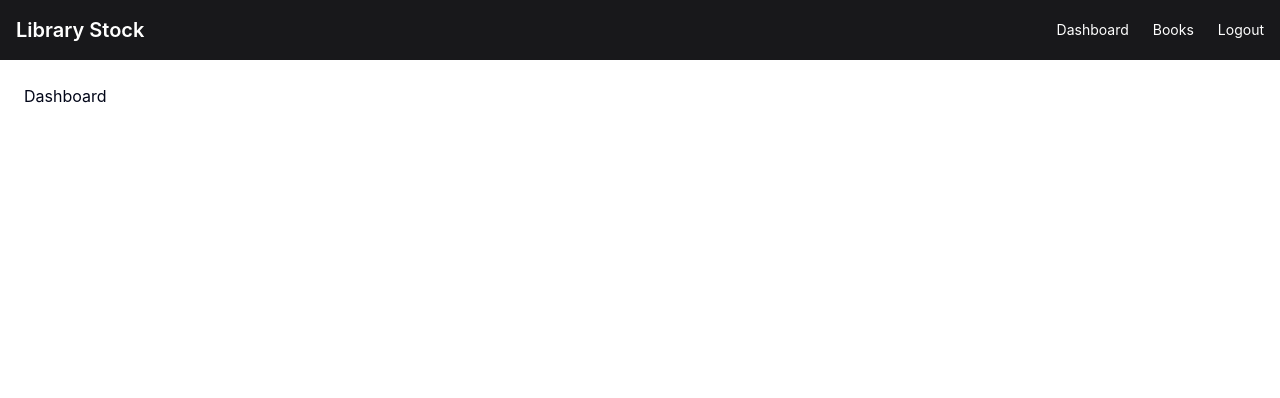
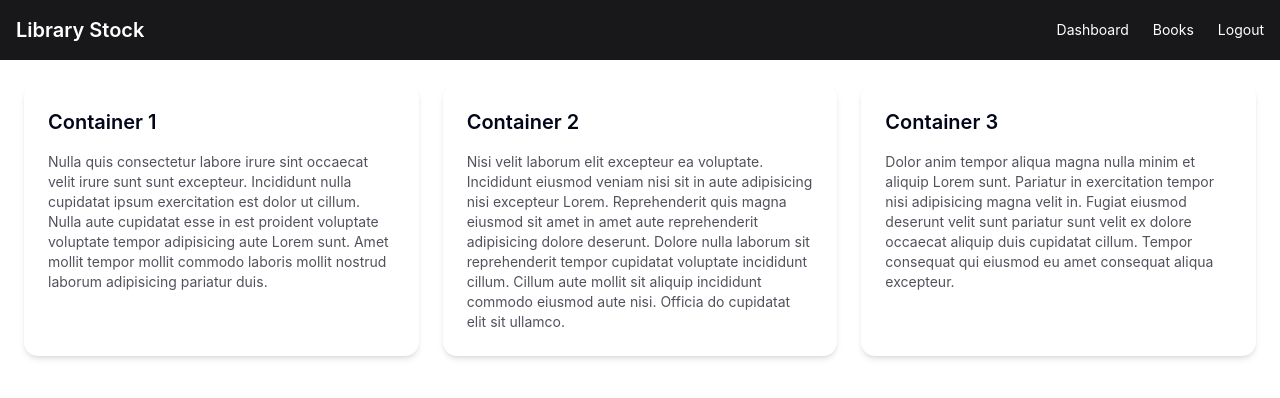
Before and after one commit to tiagostmg/frontend-library-stock, a Next.js app: page /dashboard in a window 1280 px wide. Shown: the top 398 px of the page. Built offline with nearby package versions, Linux system fonts and the light colour scheme.

Commit message:
feat: add auth and axios

```diff
--- a/app/(app)/dashboard/page.tsx
+++ b/app/(app)/dashboard/page.tsx
@@ -1,5 +1,30 @@
 export default function DashboardPage() {
-    return(
-        <p>Dashboard</p>
-    )
+  return (
+    <div className="flex gap-6 w-full">
+
+      {/* CARD 1 */}
+      <div className="flex-1 bg-white dark:bg-zinc-900 p-6 rounded-xl shadow-md">
+        <h2 className="text-xl font-semibold mb-4">Container 1</h2>
+        <p className="text-sm text-zinc-600 dark:text-zinc-300">
+          Nulla quis consectetur labore irure sint occaecat velit irure sunt sunt excepteur. Incididunt nulla cupidatat ipsum exercitation est dolor ut cillum. Nulla aute cupidatat esse in est proident voluptate voluptate tempor adipisicing aute Lorem sunt. Amet mollit tempor mollit commodo laboris mollit nostrud laborum adipisicing pariatur duis.
+        </p>
+      </div>
+
+      {/* CARD 2 */}
+      <div className="flex-1 bg-white dark:bg-zinc-900 p-6 rounded-xl shadow-md">
+        <h2 className="text-xl font-semibold mb-4">Container 2</h2>
+        <p className="text-sm text-zinc-600 dark:text-zinc-300">
+          Nisi velit laborum elit excepteur ea voluptate. Incididunt eiusmod veniam nisi sit in aute adipisicing nisi excepteur Lorem. Reprehenderit quis magna eiusmod sit amet in amet aute reprehenderit adipisicing dolore deserunt. Dolore nulla laborum sit reprehenderit tempor cupidatat voluptate incididunt cillum. Cillum aute mollit sit aliquip incididunt commodo eiusmod aute nisi. Officia do cupidatat elit sit ullamco.
+        </p>
+      </div>
+
+      {/* CARD 3 */}
+      <div className="flex-1 bg-white dark:bg-zinc-900 p-6 rounded-xl shadow-md">
+        <h2 className="text-xl font-semibold mb-4">Container 3</h2>
+        <p className="text-sm text-zinc-600 dark:text-zinc-300">
+          Dolor anim tempor aliqua magna nulla minim et aliquip Lorem sunt. Pariatur in exercitation tempor nisi adipisicing magna velit in. Fugiat eiusmod deserunt velit sunt pariatur sunt velit ex dolore occaecat aliquip duis cupidatat cillum. Tempor consequat qui eiusmod eu amet consequat aliqua excepteur.
+        </p>
+      </div>
+    </div>
+  );
 }
--- a/app/(app)/layout.tsx
+++ b/app/(app)/layout.tsx
@@ -6,7 +6,7 @@ export default function AppLayout({ children }: { children: React.ReactNode }) {
 
       {/* HEADER */}
       <header className="bg-zinc-900 text-white p-4 flex items-center justify-between">
-        <h1 className="text-xl font-semibold">Library Stock</h1>
+        <Link href="/dashboard" className="text-xl font-semibold hover:text-zinc-300">Library Stock</Link>
 
         {/* NAVBAR */}
         <nav className="flex gap-6 text-sm">
--- a/app/layout.tsx
+++ b/app/layout.tsx
@@ -2,6 +2,7 @@ import type { Metadata } from "next";
 import { Geist, Geist_Mono } from "next/font/google";
 import "./globals.css";
 import { Toaster } from "sonner";
+import { AuthProvider } from "@/context/AuthContext";
 
 const geistSans = Geist({
   variable: "--font-geist-sans",
@@ -28,8 +29,10 @@ export default function RootLayout({
       <body
         className={`${geistSans.variable} ${geistMono.variable} antialiased`}
       >
-        <Toaster/>
-        {children}
+        <AuthProvider>
+          <Toaster/>
+          {children}
+        </AuthProvider>
       </body>
     </html>
   );
--- a/app/login/page.tsx
+++ b/app/login/page.tsx
@@ -2,25 +2,25 @@
 
 import { Button } from "@/components/ui/button";
 import { Input } from "@/components/ui/input";
+import { useState } from "react";
+import { useAuth } from "@/hooks/useAuth";
+import { toast } from "sonner";
 import { useRouter } from "next/navigation";
-import { useState } from "react";
-import { toast } from "sonner";
 
 export default function LoginPage() {
+  const { login } = useAuth();
   const router = useRouter();
 
-  const [cpf, setCpf] = useState<string>('')
-  const [password, setPassword] = useState<string>('')
+  const [cpf, setCpf] = useState("");
+  const [password, setPassword] = useState("");
 
-  const handleLogin = (e: React.FormEvent) => {
-    e.preventDefault()
-
-    if (cpf=='123' && password=='123') {
-      toast.success("Login OK")
-      router.push("/dashboard")
-    }
-    else {
-      toast.error("Credenciais inválidas")
+  async function handleLogin() {
+    try {
+      await login(cpf, password);
+      toast.success("Login OK");
+      router.push("/dashboard");
+    } catch (err) {
+      toast.error("Credenciais inválidas");
     }
   }
 
@@ -32,14 +32,11 @@ export default function LoginPage() {
           Login
         </h1>
 
-        <Input placeholder="Insira seu CPF" onChange={(e) => setCpf(e.target.value)} />
+        <Input placeholder="CPF" onChange={(e) => setCpf(e.target.value)} />
 
-        <Input type="password" placeholder="Insira sua senha" onChange={(e) => setPassword(e.target.value)} />
+        <Input type="password" placeholder="Senha" onChange={(e) => setPassword(e.target.value)} />
 
-        <Button
-          className="w-full mt-4"
-          onClick={handleLogin}
-        >
+        <Button className="w-full mt-4" onClick={handleLogin}>
           Entrar
         </Button>
 
--- /dev/null
+++ b/context/AuthContext.tsx
@@ -0,0 +1,44 @@
+"use client";
+
+import { createContext, useState, useEffect } from "react";
+import { login as loginService } from "@/services/authService";
+
+type AuthContextType = {
+  user: any;
+  token: string | null;
+  login: (cpf: string, password: string) => Promise<void>;
+  logout: () => void;
+};
+
+export const AuthContext = createContext<AuthContextType | null>(null);
+
+export function AuthProvider({ children }: { children: React.ReactNode }) {
+  const [user, setUser] = useState<any>(null);
+  const [token, setToken] = useState<string | null>(null);
+
+  useEffect(() => {
+    const saved = localStorage.getItem("token");
+    if (saved) setToken(saved);
+  }, []);
+
+  async function login(cpf: string, password: string) {
+    const data = await loginService(cpf, password);
+
+    setToken(data.token);
+    localStorage.setItem("token", data.token);
+
+    setUser(data.user);
+  }
+
+  function logout() {
+    setUser(null);
+    setToken(null);
+    localStorage.removeItem("token");
+  }
+
+  return (
+    <AuthContext.Provider value={{ user, token, login, logout }}>
+      {children}
+    </AuthContext.Provider>
+  );
+}
--- /dev/null
+++ b/hooks/useAuth.ts
@@ -0,0 +1,12 @@
+import { useContext } from "react";
+import { AuthContext } from "@/context/AuthContext";
+
+export function useAuth() {
+  const ctx = useContext(AuthContext);
+
+  if (!ctx) {
+    throw new Error("useAuth must be used inside AuthProvider");
+  }
+
+  return ctx;
+}
--- /dev/null
+++ b/lib/api.ts
@@ -0,0 +1,17 @@
+// src/lib/api.ts
+import axios from "axios";
+
+export const api = axios.create({
+  baseURL: "http://localhost:8080", // sua API Spring Boot
+});
+
+// injeta token automaticamente
+api.interceptors.request.use((config) => {
+  const token = localStorage.getItem("token");
+
+  if (token) {
+    config.headers.Authorization = `Bearer ${token}`;
+  }
+
+  return config;
+});
--- a/package.json
+++ b/package.json
@@ -10,6 +10,7 @@
   },
   "dependencies": {
     "@radix-ui/react-slot": "^1.2.4",
+    "axios": "^1.13.2",
     "class-variance-authority": "^0.7.1",
     "clsx": "^2.1.1",
     "lucide-react": "^0.553.0",
--- /dev/null
+++ b/services/authService.ts
@@ -0,0 +1,11 @@
+// src/services/authService.ts
+import { api } from "@/lib/api";
+
+export async function login(cpf: string, password: string) {
+  const response = await api.post("/auth/login", {
+    cpf,
+    password,
+  });
+
+  return response.data; // deve conter token
+}
```
Also changed, not shown: types/auth.d.ts (added), 1 other file (tests, documents, lock files or other folders).
